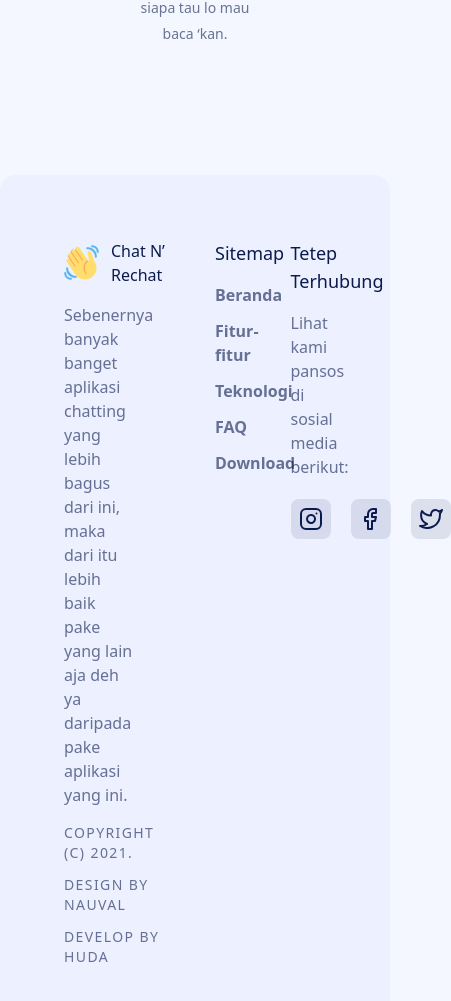
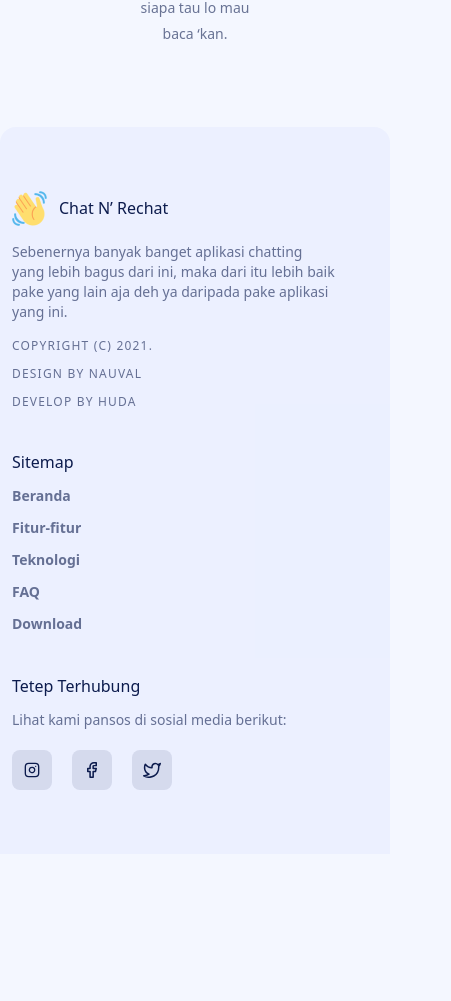
Before and after one commit to hudadamar21/codedesign-chat-n-rechat, a Svelte app: page / in a window 390 px wide. Shown: the part 5693-6694 px from the top of the page, 451 px wide, since content can reach past the window. After the commit the page ends 6547 px from the top, so only its background shows below. Built offline with nearby package versions, Linux system fonts and the light colour scheme.

Commit message:
responsive main footer

```diff
--- a/src/layouts/partials/MainFooter.svelte
+++ b/src/layouts/partials/MainFooter.svelte
@@ -1,22 +1,22 @@
-<footer class="main-container mt-32">
-  <div class="bg-primary/5 p-16 grid grid-cols-4 gap-10 rounded-t-2xl">
-    <div class="space-y-4 col-span-2">
+<footer class="main-container mt-20 md:mt-32">
+  <div class="bg-primary/5 py-16 px-3 md:p-16 grid grid-cols-1 md:grid-cols-2 lg:grid-cols-4 gap-10 rounded-t-2xl">
+    <div class="space-y-4 md:col-span-2">
       <div class="flex items-center gap-3">
         <img src="/logo.png" alt="">
         <h2>Chat N’ Rechat</h2>
       </div>
-      <p class="text-dark/60 pr-10">
+      <p class="text-sm md:text-base text-dark/60 pr-10">
         Sebenernya banyak banget aplikasi chatting yang lebih bagus dari ini, maka dari itu lebih baik pake yang lain aja deh ya daripada pake aplikasi yang ini.
       </p>
-      <div class="text-sm text-dark/60 font-medium tracking-widest space-y-3">
+      <div class="text-xs md:text-sm text-dark/60 font-medium tracking-widest space-y-3">
         <div>COPYRIGHT (C) 2021. </div>
         <div>DESIGN BY NAUVAL</div>
         <div>DEVELOP BY HUDA</div>
       </div>
     </div>
     <div>
-      <h2 class="text-lg font-medium mb-4">Sitemap</h2>
-      <div class="text-dark/60 space-y-3">
+      <h2 class="text-base md:text-lg font-medium mb-3 md:mb-4">Sitemap</h2>
+      <div class="text-dark/60 space-y-3 text-sm md:text-base">
         <a href="#beranda" class="block font-semibold hover:underline">Beranda</a>
         <a href="#fitur" class="block font-semibold hover:underline">Fitur-fitur</a>
         <a href="#teknologi" class="block font-semibold hover:underline">Teknologi</a>
@@ -25,17 +25,17 @@
       </div>
     </div>
     <div>
-      <h2 class="text-lg font-medium mb-4">Tetep Terhubung</h2>
-      <p class="text-dark/60">Lihat kami pansos di sosial media berikut:</p>
+      <h2 class="text-base md:text-lg font-medium mb-3 md:mb-4">Tetep Terhubung</h2>
+      <p class="text-sm md:text-base text-dark/60">Lihat kami pansos di sosial media berikut:</p>
       <div class="flex items-center gap-5 mt-5">
         <a href="#instagram" class="h-10 rounded-lg aspect-square flex items-center justify-center bg-dark/10">
-          <img src="/images/instagram.svg" alt="instagram">
+          <img class="h-4 md:h-8" src="/images/instagram.svg" alt="instagram">
         </a>
         <a href="#facebook" class="h-10 rounded-lg aspect-square flex items-center justify-center bg-dark/10">
-          <img src="/images/facebook.svg" alt="facebook">
+          <img class="h-4 md:h-8" src="/images/facebook.svg" alt="facebook">
         </a>
         <a href="#twitter" class="h-10 rounded-lg aspect-square flex items-center justify-center bg-dark/10">
-          <img src="/images/twitter.svg" alt="twitter">
+          <img class="h-4 md:h-8" src="/images/twitter.svg" alt="twitter">
         </a>
       </div>
     </div>
```
